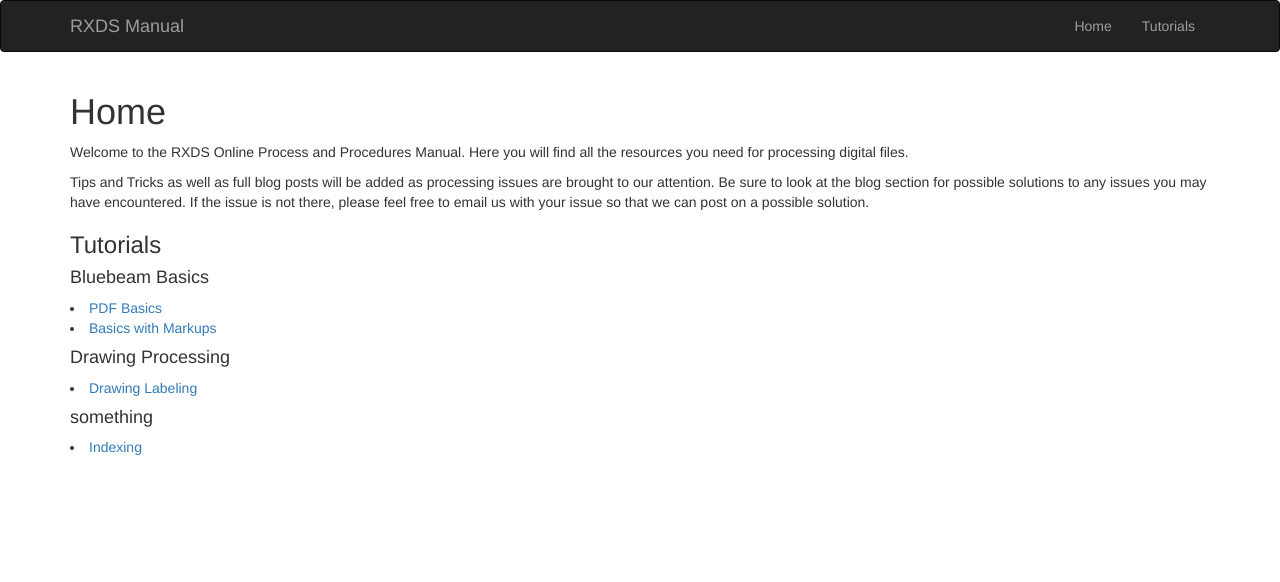
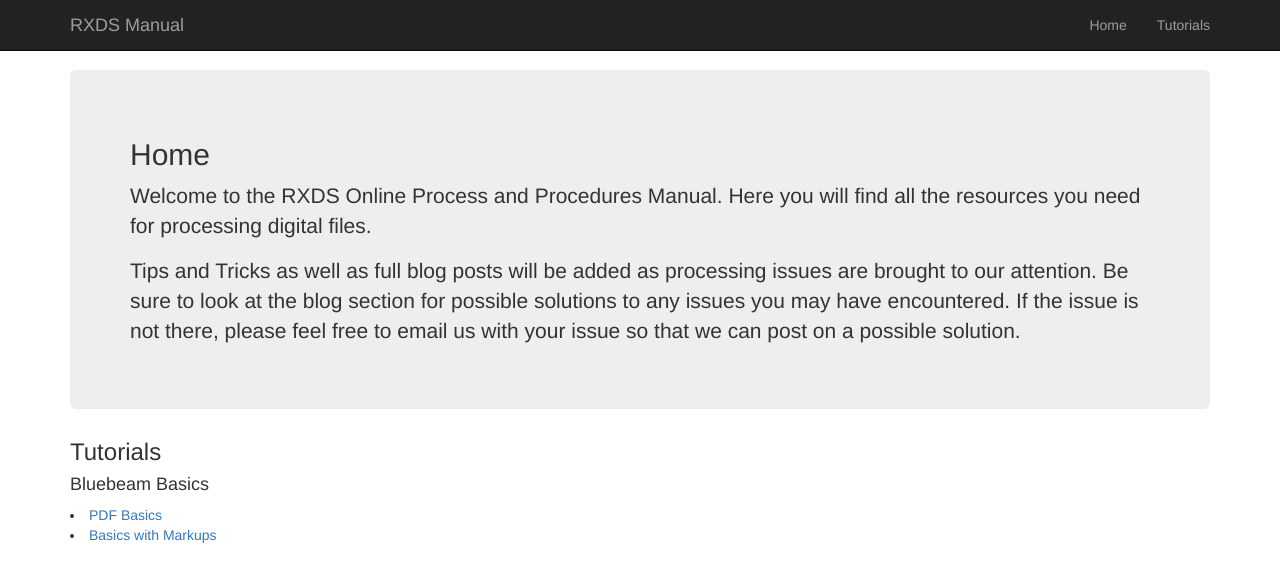
Before and after one commit to gajimayoseungjaesam/gajimayoseungjaesam.github.io, a Jekyll site: the page built from _pages/1_home.html, in a window 1280 px wide. Shown: the top 582 px of the page. Built offline with Jekyll 4.4.1, drawn with Linux system fonts in a browser that asks for light colours.

Commit message:
added jumbotron

```diff
--- a/_includes/navbar.html
+++ b/_includes/navbar.html
@@ -1,4 +1,4 @@
-<nav class="navbar navbar-inverse" role="navigation">
+<nav class="navbar navbar-inverse navbar-fixed-top" role="navigation">
     <div class="container">
         <!-- Brand and toggle get grouped for better mobile display -->
         <div class="navbar-header">
--- a/_layouts/default.html
+++ b/_layouts/default.html
@@ -8,6 +8,7 @@
 
 		<!-- Bootstrap CSS -->
 		<link rel="stylesheet" href="https://maxcdn.bootstrapcdn.com/bootstrap/3.3.6/css/bootstrap.min.css" integrity="sha384-1q8mTJOASx8j1Au+a5WDVnPi2lkFfwwEAa8hDDdjZlpLegxhjVME1fgjWPGmkzs7" crossorigin="anonymous">
+		<link rel="stylesheet" href="{{site.baseurl}}/assets/css/rxds-style.css">
 	</head>
 	<body>
 
@@ -16,7 +17,6 @@
 
 
 		<div class="container">
-			<h1>{{page.title}}</h1>
 			{{ content }}
 
 		</div>
--- a/_pages/1_home.html
+++ b/_pages/1_home.html
@@ -4,9 +4,12 @@ title: Home
 permalink: /
 ---
 
-<p>Welcome to the RXDS Online Process and Procedures Manual. Here you will find all the resources you need for processing digital files.</p>
+<div class="jumbotron">
+    <h2>{{page.title}}</h2>
+	<p>Welcome to the RXDS Online Process and Procedures Manual. Here you will find all the resources you need for processing digital files.</p>
 
-<p>Tips and Tricks as well as full blog posts will be added as processing issues are brought to our attention. Be sure to look at the blog section for possible solutions to any issues you may have encountered. If the issue is not there, please feel free to email us with your issue so that we can post on a possible solution. </p>
+    <p>Tips and Tricks as well as full blog posts will be added as processing issues are brought to our attention. Be sure to look at the blog section for possible solutions to any issues you may have encountered. If the issue is not there, please feel free to email us with your issue so that we can post on a possible solution. </p>
+</div>
 
 {% assign myArray = site.array %}
 
--- a/_tutorials/bluebeam/02.1_DrawingLabeling.md
+++ /dev/null
@@ -1,6 +0,0 @@
----
-title: Drawing Labeling
-category: Drawing Processing
----
-
-Drawing Labeling
--- a/_tutorials/bluebeam/02.2_indexing.md
+++ /dev/null
@@ -1,4 +0,0 @@
----
-title: Indexing
-category: something
----
--- a/assets/css/rxds-style.css
+++ b/assets/css/rxds-style.css
@@ -1,3 +1,6 @@
+body {
+	padding-top: 70px;
+}
 .img-icon {
 	width: 50px;
 }
```
Also changed, not shown: _tutorials/bluebeam/01.2_BasicMarkups.md (+1 -1 lines).
